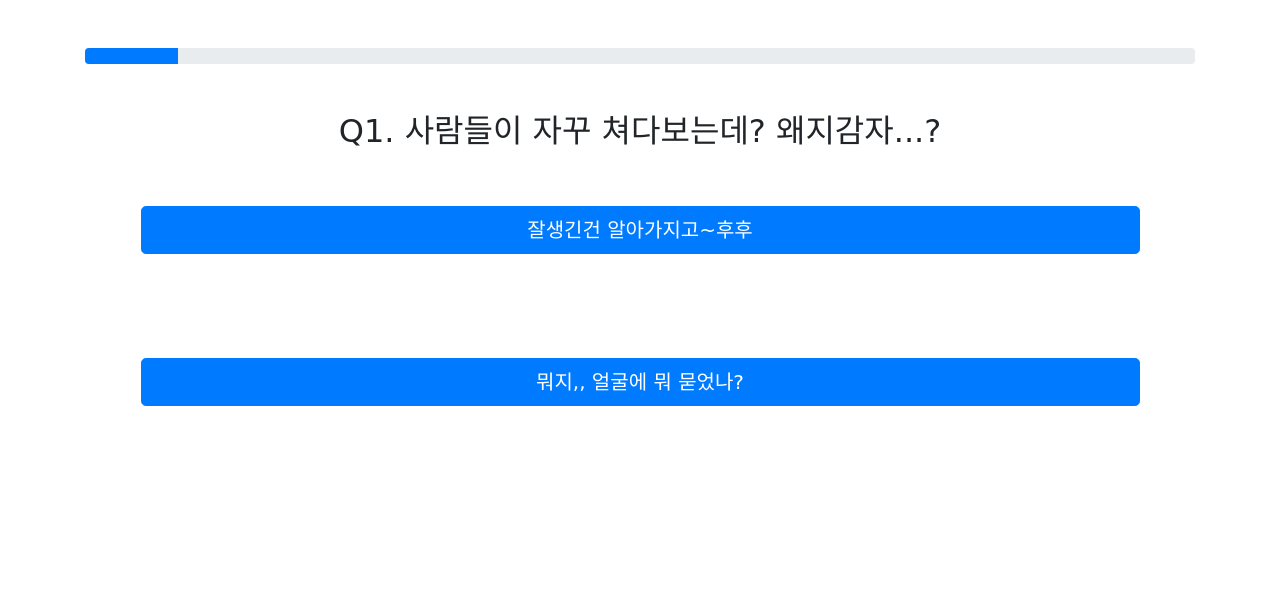
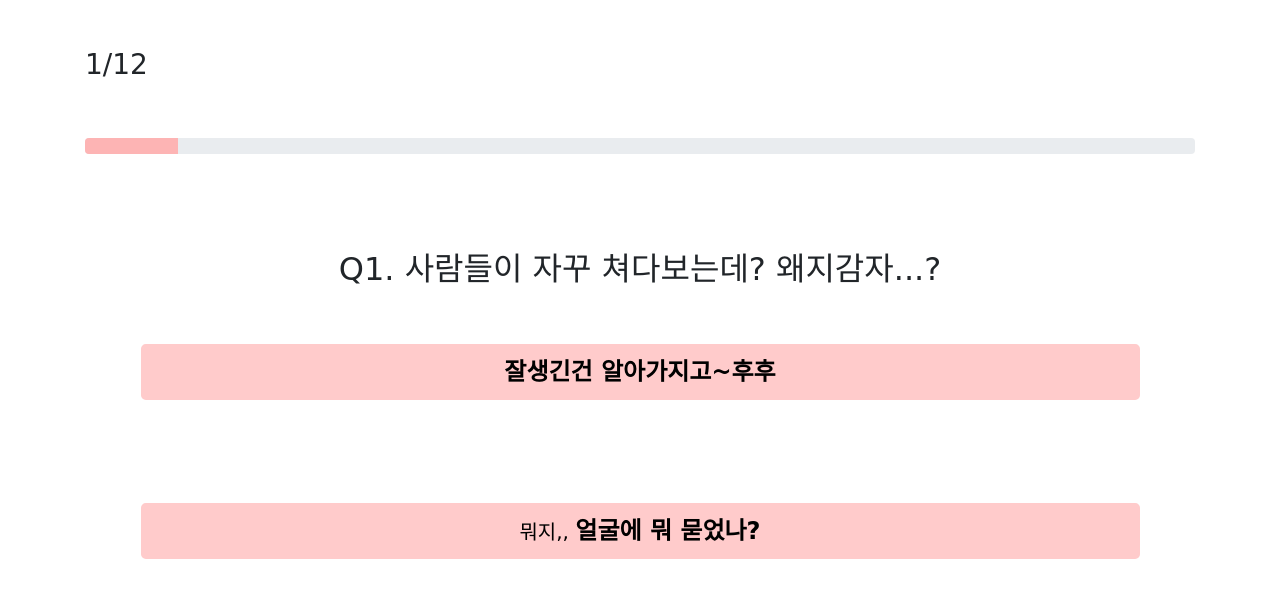
Before and after one commit to rerang/MBTITest, a plain HTML site: page index.html in a window 1280 px wide. Both pictures are taken after a click on the button "테스트 시작하기". Drawn offline with nearby package versions, Linux system fonts and the light colour scheme; a web font is replaced by a local one.

Commit message:
progress and keyword

```diff
--- a/index.html
+++ b/index.html
@@ -3,13 +3,12 @@
     <head>
         <meta charset="UTF-8">
         <meta name = "viewport" content="width=device-width, initial-scale=1.0">
-        <title>고양이 테스트: 내가 고양이가 된다면?</title>
+        <title id="webtitle">고양이 테스트: 내가 고양이가 된다면?</title>
         <meta name="description" content="MBTI를 기반으로 성향을 구분하여, 본인과 닮은 고양이를 추천해주는 테스트입니다.">
+
         <meta property="og:type" content="website">
-        <meta property="og:title" content="고양이 테스트: 내가 고양이가 된다면?">
-        <meta property="og:description" content="MBTI를 기반으로 성향을 구분하여, 본인과 닮은 고양이를 추천해주는 테스트입니다.">
-        <meta property="og:image" content="images/main">
         <meta property="og:url" content="https://whatifibecamecat.netlify.app/">
+        <meta id="preImage" property="og:image" content="https://whatifibecamecat.netlify.app/images/main.png">
 
         <link rel="preconnect" href="https://fonts.gstatic.com">
         <link href="https://fonts.googleapis.com/css2?family=Gamja+Flower&display=swap" rel="stylesheet">
@@ -20,23 +19,29 @@
         <article class="start">
             <h1 class="mt-5 text-center">내가 고양이가 된다면?</h1>
             <img class="rounded mt-5" id="img" src="images/main.png" alt="testmain">
-            <button type="button" class="btn btn-primary btn-lg mt-5" onclick='start();'>테스트 시작하기</button>
+            <button type="button" class="button btn btn-primary btn-lg mt-5" onclick='start();'><big>테스트 시작하기</big></button>
+            <div class="share addthis_inline_share_toolbox"></div>
         </article>
         <article class="question">
-            <div class="progress mt-5">
-                <div class="progress-bar" role="progressbar" style="width: 25%" aria-valuenow="25" aria-valuemin="0" aria-valuemax="100"></div>
+            <h3 id="progress_num" class="mt-5">%</h3>
+            <div class="progress mt-5 mb-5">
+                <div class="progress-bar" role="progressbar" style="width: 25%;" aria-valuenow="25" aria-valuemin="0" aria-valuemax="100"></div>
             </div>
+
             <h2 class="text-center mt-5" id="title">문제</h2>
             <input type="hidden" id="type" value="EI">
-            <button type="button" id="A" class="btn btn-primary btn-lg mt-5"'></button>
-            <button type="button" id="B" class="btn btn-primary btn-lg mt-5"></button>
+            <button type="button" id="A" class="button btn btn-primary btn-lg mt-5"></button>
+            <button type="button" id="B" class="button btn btn-primary btn-lg mt-5"></button>
         </article>
         <article class="result">
-            <h1 class="mt-5 text-center">내가 고양이가 된다면?</h1>
+            <h1 class="mt-5 text-center" style="border-bottom: 10px rgb(253, 180, 180) double;">내가 고양이가 된다면?</h1>
             <img class="rounded mt-5" id="pic" src="images/main.png" alt="result">
             <h2 class="text-center mt-5" id="name">고양이 이름</h2>
-            <h4 class="text-center mt-5" id="explain">설명</h4>
-            <h4 class="text-center mt-5" id="explainMore">더설명</h4>
+            <h4 class="text-center mt-3" id="explain">설명</h4>
+            <h5 class="text-center mt-5" id="explainMore">더설명</h5>
+
+            <!-- replay -->
+            <button type="button" class="button btn btn-primary btn-lg mt-5" onclick="location.href='index.html'">테스트 다시하기</button>
             <!-- share -->
             <!-- Go to www.addthis.com/dashboard to customize your tools -->
             <div class="share addthis_inline_share_toolbox"></div>
@@ -59,49 +64,49 @@
         <script>
             var num=1;
             var q = {
-                1 : { "title" : "Q1. 사람들이 자꾸 쳐다보는데? 왜지감자...?", "type" : "EI", "A" : "잘생긴건 알아가지고~후후", "B" : "뭐지,, 얼굴에 뭐 묻었나?" },
-                2 : { "title" : "Q2. 친구랑 저녁 약속을 하려하는데, 뭐라고 할까?", "type" : "JP", "A" : "금요일 18시에 고기고기하우스에서 보자!", "B" : "금요일 저녁때 먹고 싶은걸로 먹자!" },
-                3 : { "title" : "Q3. 바퀴벌레가 나왔다. 이럴 때 나는...", "type" : "EI", "A" : "너는 왼쪽, 나는 오른쪽에서 덮치자!", "B" : "(파리채를 들고온다) 다 비켜봐 내가 잡을게!" },
-                4 : { "title" : "Q4. 절절한 연애를 시작했다. 나의 그 사람은...", "type" : "SN", "A" : "배경, 외모, 내면 다 잘맞는 사람!", "B" : "모든 곤경을 같이 이겨낼 수 있을 것 같은 사람!" },
-                5 : { "title" : "Q5. 매력적인 새로운 것을 배우게 되었는데... ", "type" : "SN", "A" : "널리 이롭게 쓰일 것 같고, 실리가 있어!", "B" : "취지가 의미있고, 내용이 흥미로워!" },
-                6 : { "title" : "Q6. 친구의 표정이 좋지 않은데...", "type" : "TF", "A" : "평소와 다른 어떤 일이 있었던 것이군. 한 번 물어봐야겠어!", "B" : "친구의 표정이 우울해보여,, 위로해줘야겠어!" },
-                7 : { "title" : "Q7. 어느 밤, 갑자기 나 지금 센치해~ 왜지감자...?", "type" : "SN", "A" : "옛날이 생각이 나는군. 추억이 새록새록 떠오르는군.", "B" : "달빛이 나를 위로해주는것 같아,,," },
-                8 : { "title" : "Q8. 친구가 실연의 아픔으로 삭발을 했다고 한다.", "type" : "TF", "A" : "머리카락 다 미는거 편하려나?", "B" : "이별로 많이 힘들구나,,," },
-                9 : { "title" : "Q9. 지인이 지갑을 잃어버렸다. 이때 나는...", "type" : "TF", "A" : "카드 있으면 일단 정지시키고, 마지막으로 본 곳부터 가보자.", "B" : "괜찮아? 금방 찾을 수 있을거야. 나도 같이 찾아볼게." },
-                10 : { "title" : "Q10. 여행 가기전 나는...?", "type" : "JP", "A" : "교통편, 숙소, 짐, 동선까지!!! 모든게 완벽해야해!", "B" : "잘 곳, 왕복 교통편만! 나머지는 그때 보고~ 끝!" },
-                11 : { "title" : "Q11. 스트레스를 받으면 나는...", "type" : "EI", "A" : "친구와 대화하며 스트레스 빠세!!", "B" : "쉬는게 제일! 굴러다니면서 힐링!" },
-                12 : { "title" : "Q12. 마라톤을 하는데, 얼마남지 않은 결승선!! 그런데 너무 힘들다ㅠ", "type" : "JP", "A" : "마침표를 찍어야만 해! 천천히라도 끝까지 하자!", "B" : "참가에 의의를 두고, 다음에 또 참여하자!" }
+                1 : { "title" : "Q1. 사람들이 자꾸 쳐다보는데? 왜지감자...?", "type" : "EI", "A" : "<big><b>잘생긴건 알아가지고~후후</big></b>", "B" : "뭐지,, <big><b>얼굴에 뭐 묻었나?</big></b>" },
+                2 : { "title" : "Q2. 친구랑 저녁 약속을 하려하는데, 뭐라고 할까?", "type" : "JP", "A" : "<big><b>금요일 18시에 고기고기하우스</big></b>에서 보자!", "B" : "금요일 저녁에 봐~ <big><b>그때 먹고 싶은걸로 먹자!</big></b>" },
+                3 : { "title" : "Q3. 바퀴벌레가 나왔다. 이럴 때 나는...", "type" : "EI", "A" : "너는 왼쪽, 나는 오른쪽에서 <big><b>같이 덮치자!</big></b>", "B" : "(파리채를 들고온다) 무섭지만 <big><b>내가 혼자 잡을게!</big></b>" },
+                4 : { "title" : "Q4. 절절한 연애를 시작했다. 나의 그 사람은...", "type" : "SN", "A" : "배경, 외모, 내면 다 <big><b>이상형과 잘 맞는 사람!</b></big>", "B" : "모든 곤경을 <big><b>같이 이겨낼 수 있을</b></big> 것 같은 사람!" },
+                5 : { "title" : "Q5. 매력적인 새로운 것을 배우게 되었는데... ", "type" : "SN", "A" : "널리 이롭게 쓰일 것 같고, <big><b>실리</b></big>가 있어!", "B" : "<big><b>취지가 의미</b></big>있고, 내용이 흥미로워!" },
+                6 : { "title" : "Q6. 친구의 표정이 좋지 않은데...", "type" : "TF", "A" : "평소와 다른 어떤 일이 있었던 것이군. 한 번 <big><b>물어봐야겠어!</b></big>", "B" : "친구의 표정이 우울해보여,, <big><b>위로해줘야겠어!</b></big>" },
+                7 : { "title" : "Q7. 어느 밤, 갑자기 나 지금 센치해~ 왜지감자...?", "type" : "SN", "A" : "옛날이 생각이 나는군. <big><b>추억이 새록새록 떠올라</big></b>.", "B" : "달이 밝네.. 달빛이 <big><b>나를 위로해주는것 같아...</big></b>" },
+                8 : { "title" : "Q8. 친구가 실연의 아픔으로 삭발을 했다고 한다.", "type" : "TF", "A" : "머리카락 다 미는거 <big><b>편하려나?</big></b>", "B" : "이별로 많이 <big><b>힘들구나</big></b>" },
+                9 : { "title" : "Q9. 지인이 지갑을 잃어버렸다. 이때 나는...", "type" : "TF", "A" : "<big><b>카드</b></big> 있으면 <big><b>일단 정지</b></big>시키고, 마지막으로 본 곳부터 가보자.", "B" : "괜찮아? <big><b>금방 찾을 수 있을거야.</b></big> 나도 같이 찾아볼게." },
+                10 : { "title" : "Q10. 여행 가기전 나는...?", "type" : "JP", "A" : "교통편, 숙소, 짐, 동선까지!!! <big><b>모든게 완벽해야해!</b></big>", "B" : "잘 곳, 왕복 교통편만! 나머지는 <big><b>그때 보고~</b></big> 끝!" },
+                11 : { "title" : "Q11. 스트레스를 받으면 나는...", "type" : "EI", "A" : "<big><b>친구와 대화</big></b>하며 스트레스 빠세!!", "B" : "<big><b>쉬는게 제일!</big></b> 굴러다니면서 힐링!" },
+                12 : { "title" : "Q12. 마라톤을 하는데, 얼마남지 않은 결승선!! 그런데 너무 힘들다ㅠ", "type" : "JP", "A" : "마침표를 찍어야만 해! <big><b>천천히라도 끝까지</b></big> 하자!", "B" : "<big><b>참가에 의의</b></big>를 두고, 다음에 또 참여하자!" }
             }
             var result = {
-                "ISTJ" : { "name" : "까칠냥", "explain" : "가까이 오지 마! 코로나 시국에 적합한 인재 냥냥!!<br>", "img" : "images/ISTJ.png", "explainMore":"ㅇㅇㅇㅇㅇㅇ" },
-                "ISFJ" : { "name" : "울지마라냥", "explain" : "눈치 max!! 집사~ 너 슬프냥? 특별히 만지게 해주지~!<br>", "img" : "images/ISFJ.png", "explainMore":"ㅇㅇㅇㅇㅇㅇ"  },
-                "ISTP" : { "name" : "잘꾸다냥", "explain" : "귀찮아,, 난 잘거다냥~<br>소심하긴하지만, 귀찮은거엔 주장이 확실한 냥냥!<br>", "img" : "images/ISTP.png", "explainMore":"ㅇㅇㅇㅇㅇㅇ"  },
-                "ISFP" : { "name" : "날보라냥", "explain" : "멈춰!! 집사는 나만을 봐야한다냥~!<br>", "img" : "images/ISFP.png", "explainMore":"ㅇㅇㅇㅇㅇㅇ"  },
-                    "ENFP" : { "name" : "덜렁특이냥", "explain" : "비싼 집 사줬더니,, 왜 상자에 들어가는거야ㅠㅠ~<br>", "img" : "images/ENFP.png", "explainMore":"ㅇㅇㅇㅇㅇㅇ" },
-                "ENTP" : { "name" : "쿨냥", "explain" : "후후후,, 재밌군,,, 새로사면 될 것이 아니냥!!<br>집사 아주 쿨하지 못해~<br>", "img" : "images/ENTP.png", "explainMore":"ㅇㅇㅇㅇㅇㅇ"  },
-                "ENFJ" : { "name" : "개냥", "explain" : "우웅~? 냥이 츄르 꿈꿔뚀~ <br>애교뿜뿜 멍뭉미냥!<br>", "img" : "images/ENFJ.png", "explainMore":"ㅇㅇㅇㅇㅇㅇ"  },
-                "ENTJ" : { "name" : "간식 탐지냥", "explain" : "아니,, 살살 열었는데, 어떻게 또 알고 오는지ㅠㅠ<br>", "img" : "images/ENTJ.png", "explainMore":"ㅇㅇㅇㅇㅇㅇ"  },
-                "ESTP" : { "name" : "나이트 러너냥", "explain" : "밤이되면, 집사의 뱃살은 점프대가 될 것 이다냥!!<br>", "img" : "images/ESTP.png", "explainMore":"ㅇㅇㅇㅇㅇㅇ"  },
-                "ESFP" : { "name" : "인플루언서냥", "explain" : "나의 엘레강스한 털을 봐라냥~ 후후,, 봤으면 난 간닷~<br>", "img" : "images/ESFP.png", "explainMore":"ㅇㅇㅇㅇㅇㅇ"  },
-                "ESTJ" : { "name" : "라떼는 마리냥", "explain" : "얘, 봄벌레가 맛있단다~ 넌 이런거 안먹어봤지?<br>라떼는 마리냥~<br>", "img" : "images/ESTJ.png", "explainMore":"ㅇㅇㅇㅇㅇㅇ"  },
-                "ESFJ" : { "name" : "츄르애교냥", "explain" : "츄릅!! 그거 내꺼냥?!??!!!<br>나 준다니까 내가 한 번 굴러준다냥~<br>", "img" : "images/ESFJ.png", "explainMore":"ㅇㅇㅇㅇㅇㅇ"  },
-                "INFJ" : { "name" : "고민이다냥", "explain" : "왜 자꾸 우는거야~!!! 대화하자는 건가?<br>아니얏 사실 고민이 너무 많단 말이다냥<br>", "img" : "images/INFJ.png", "explainMore":"ㅇㅇㅇㅇㅇㅇ"  },
-                "INTJ" : { "name" : "고독하구냥", "explain" : "아니,, 뭐,, 내가 한건 아니고,,,<br>거 참 고독하구만 (사실 혼자가 최고)<br>", "img" : "images/INTJ.png", "explainMore":"ㅇㅇㅇㅇㅇㅇ"  },
-                "INFP" : { "name" : "사차원냥", "explain" : "나도 쟤처럼 자유를 가질 수 있을까,,,?<br>그만그만!! 친구들이 이상하게 본다구~<br>", "img" : "images/INFP.png", "explainMore":"ㅇㅇㅇㅇㅇㅇ"  },
-                "INTP" : { "name" : "명탐정냥", "explain" : "약간씩 움직이는 저 다리, 적당한 속도감, 적당히 뜯을만한 소재,,,<br>범인은 너다냥!!!<br>", "img" : "images/INTP.png", "explainMore":"ㅇㅇㅇㅇㅇㅇ"  }
+                "ISTJ" : { "name" : "까칠냥", "explain" : "가까이 오지 마! 코로나 시국에 적합한 인재 냥냥!!", "img" : "images/ISTJ.png", "explainMore":"현실적이고 철저해요.<br>까칠냥을 만지기 위해서는 먼저 대가가 필요하답니다!" },
+                "ISFJ" : { "name" : "울지마라냥", "explain" : "눈치 max!! 집사~ 너 슬프냥? 특별히 만지게 해주지~!", "img" : "images/ISFJ.png", "explainMore":"집사를 책임지고 있다는 생각을 하고 있어요! <br>정이 많고, 헌신적인 착한 냥냥이랍니다!"  },
+                "ISTP" : { "name" : "잘꾸다냥", "explain" : "귀찮아,, 난 잘거다냥~<br>소심하긴하지만, 귀찮은거엔 주장이 확실한 냥냥!", "img" : "images/ISTP.png", "explainMore":"조용히 집사를 높은 곳에서 관찰해요. <br>매번 자는 모습만 보이는 이유는 집사 외에는 <br>관심이 없어서 그렇다네요~"  },
+                "ISFP" : { "name" : "날보라냥", "explain" : "멈춰!! 집사는 나만을 봐야한다냥~!<br>", "img" : "images/ISFP.png", "explainMore":"집사를 괴롭히는 것처럼 보이지만, <br>사랑을 표현하는 거에요. <br>행동이 앞서서 곤혹스러울 때도 있지만, <br>따뜻한 마음을 가졌답니다~"  },
+                "ENFP" : { "name" : "덜렁특이냥", "explain" : "비싼 집 사줬더니,, 왜 상자에 들어가는거야ㅠㅠ~", "img" : "images/ENFP.png", "explainMore":"상상력이 풍부하고, 호기심이 많아요. <br>관심이 생긴 것은 일단 앞발로 툭툭 쳐본답니다!" },
+                "ENTP" : { "name" : "쿨냥", "explain" : "후후후.. 재밌군...<br>새로사면 될 것이 아니냥!!<br>집사 아주 쿨하지 못해~", "img" : "images/ENTP.png", "explainMore":"창의력이 풍부하고 새로운 시도를 즐겨요. <br>완벽하다고 생각해서, 집사에게 <br>가르침을 주고싶어 한답니다!"  },
+                "ENFJ" : { "name" : "개냥", "explain" : "우웅~? 냥이 츄르 꿈꿔뚀~ <br>애교뿜뿜 멍뭉미냥!", "img" : "images/ENFJ.png", "explainMore":"친절하고 재치있어요. 집사를 좋아해서, 충성심도 크고, 애교도 많아요. '댕댕이인가?'하는 생각도 든답니다!"  },
+                "ENTJ" : { "name" : "간식 탐지냥", "explain" : "아니,, 살살 열었는데, 어떻게 또 알고 오는지ㅠㅠ", "img" : "images/ENTJ.png", "explainMore":"활동적이고, 논리적이에요. <br>간식캔 소리가 나면, 바로 달려온답니다! <br>가끔 리더쉽을 발휘해서 친구들을 다 부르기도 해요ㅠㅠ"  },
+                "ESTP" : { "name" : "나이트 러너냥", "explain" : "밤이되면, 이제 움직일 때닷! 집사의 뱃살은 내가 책임진다냥!!", "img" : "images/ESTP.png", "explainMore":"관용적이고, 재치있어요. <br>행동파라서, 밤마다 임무를 수행해요. <br>집사를 밟아주면 시원해할 것이라고 생각하기도 한답니다!"  },
+                "ESFP" : { "name" : "인플루언서냥", "explain" : "나의 엘레강스한 털을 봐라냥~ 후후,, 봤으면 난 간닷~", "img" : "images/ESFP.png", "explainMore":"사교적이고 매력적인 고양이에요.<br>실생활을 즐기는 타입이죠. <br>자신의 털이 얼마나 예쁜지 자랑하곤 한답니다!"  },
+                "ESTJ" : { "name" : "라떼는 마리냥", "explain" : "얘, 봄벌레가 맛있단다~ 넌 이런거 안먹어봤지? 라떼는 마리냥~", "img" : "images/ESTJ.png", "explainMore":"현실적이고, 체계적인 리더의 성향을 가졌어요. <br>사냥을 못하는 집사들을 위해 사냥을 대신 해주며, <br>잔소리를 한답니다~"  },
+                "ESFJ" : { "name" : "츄르애교냥", "explain" : "츄릅!! 그거 내꺼냥?!??!!!<br>나 준다니까 내가 한 번 굴러준다냥~", "img" : "images/ESFJ.png", "explainMore":"현실을 바탕으로 타인에게 봉사하는 경향이 있어요. <br>간식을 위해 집사에게 봉사하는 것이랍니다~"  },
+                "INFJ" : { "name" : "고민이다냥", "explain" : "왜 자꾸 우는거야~!!! 대화하자는 건가?<br>고민이 너무 많단 말이다냥", "img" : "images/INFJ.png", "explainMore":"걱정이 많고, 의견을 잘 드러내어 리드해요. <br>집사에게 말을 거는 것은 집사를 설득하려는 것이랍니다!"  },
+                "INTJ" : { "name" : "고독하구냥", "explain" : "아니,, 뭐,, 내가 한건 아니고,,,<br>거 참 고독하구만 (사실 혼자가 최고)", "img" : "images/INTJ.png", "explainMore":"혼자가 일상인, 독립적인 고양이에요.<br> 영감을 실현시키려는 의지를 가져서, <br>호기심이 생기면 일단 도전해본답니다~"  },
+                "INFP" : { "name" : "사차원냥", "explain" : "나도 쟤처럼 자유를 가질 수 있을까...?<br>그만그만!! 친구들이 이상하게 <br>본다구~", "img" : "images/INFP.png", "explainMore":"마음이 따뜻하고, 이상적이에요. <br>해보고 싶은 것은 도전해본답니다~ <br>가끔 현실적이지 않은 생각을 실행하려 해서, 집사를 놀라게 해요!"  },
+                "INTP" : { "name" : "명탐정냥", "explain" : "약간씩 움직이는 저 다리, 적당한 속도감, 적당히 뜯을만한 소재,,,<br>범인은 너다냥!!!", "img" : "images/INTP.png", "explainMore":"조용하고, 분석적이에요. <br>가구 틈으로 들어가, 기회를 엳보며, <br>범인을 색출한답니다~"  }
             }
             function start(){
                 $(".start").hide();
                 $(".question").show();
                 next();
             }
-            $("#A").click(function(){
+            $("#A").click(()=>{
                 var type = $("#type").val();
                 var preValue = $("#" + type).val();
                 $("#" + type).val(parseInt(preValue)+1);
                 next();
             });
-            $('#B').click(function(){
+            $('#B').click(()=>{
                 next();
             });
             function next(){
@@ -113,15 +118,16 @@
                     ($("#SN").val() < 2) ? mbti += "N" : mbti += "S";
                     ($("#TF").val() < 2) ? mbti += "F" : mbti += "T";
                     ($("#JP").val() < 2) ? mbti += "P" : mbti += "J";
-                    alert(mbti);
 
                     $(".result").show();
                     $("#pic").attr('src', result[mbti]["img"]);
-                    $("#name").html(result[mbti]["name"]);
+                    $("#name").html("<mark style=\"background-color: rgba(255, 203, 203, 0.8);\"><b>"+result[mbti]["name"]+"</b></mark>");
                     $("#explain").html(result[mbti]["explain"]);
                     $("#explainMore").html(result[mbti]["explainMore"]);
+                    $("#preImage").attr('content', "https://whatifibecamecat.netlify.app/"+result[mbti]["img"]);
                 }
                 else{
+                    $("#progress_num").html(num+'/12');
                     $(".progress-bar").attr('style', 'width: calc(100/12*'+num+'%)');
                     $("#title").html(q[num]["title"]);
                     $("#type").val(q[num]["type"]);
--- a/style.css
+++ b/style.css
@@ -1,5 +1,9 @@
 body{
     font-family: 'Gamja Flower', cursive;
+}
+h1{
+    text-align:center;
+    border-bottom: 10px rgb(253, 180, 180) double;
 }
 .title{
     font-size: 100px;
@@ -27,9 +31,29 @@ article{
     height: 300px;
     margin: 0 auto;
 }
+.progress-bar{
+    background: rgb(253, 180, 180);
+}
+.button{
+    margin: 5%;
+    background-color: rgb(255, 203, 203);
+    color: black;
+    border: 2px rgb(255, 203, 203) solid;
+}
+.button:hover{
+    border: 2px rgb(253, 180, 180) solid;
+    background-color:rgb(253, 180, 180);
+}
+.button:focus{
+    border: 2px rgb(255, 203, 203) solid;
+    background-color: rgb(255, 203, 203);
+    color: black;
+}
 
-button{
-    margin: 5%;
+#explainMore{
+    padding: 20px;
+    line-height: 50px;
+    border: 3px rgb(253, 180, 180) dotted;
 }
 
 .share{
```
